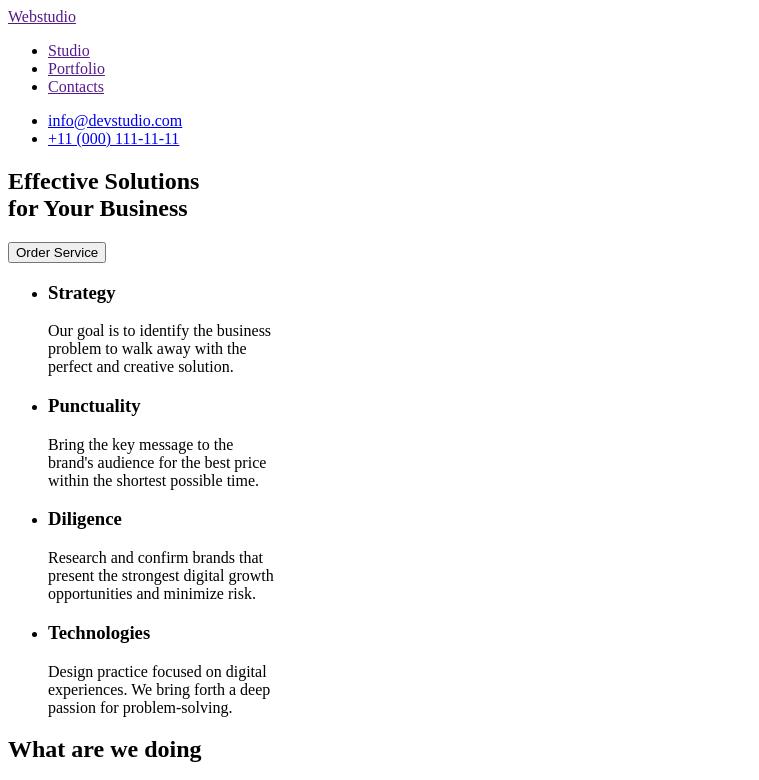
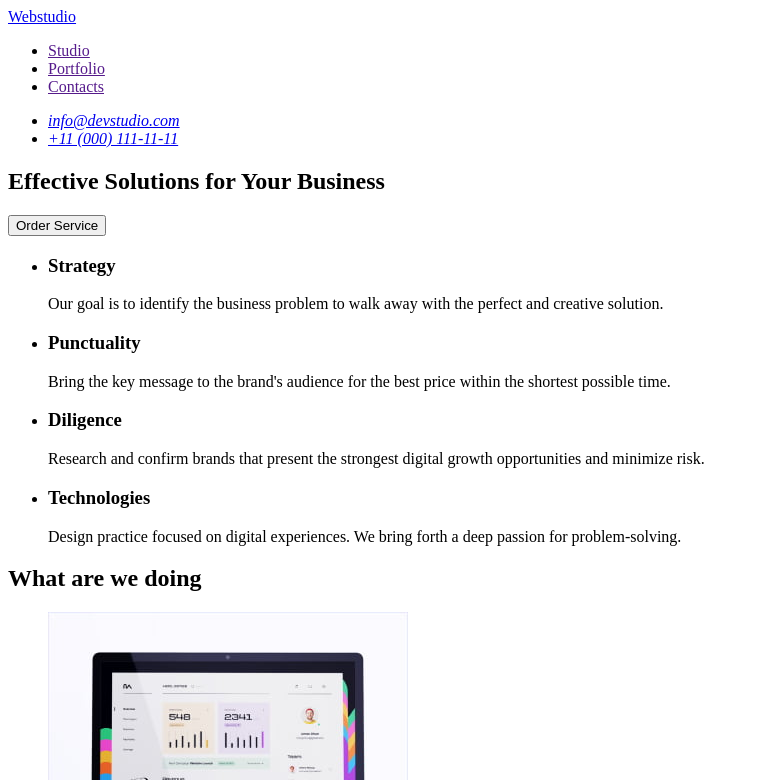
Before and after one commit to BortnikSv/goit-markup-hw-01, a plain HTML site: page index.html in a window 1280 px wide. Shown: the top 780 px of the page, without its empty margins (0-759 px from the left). Drawn offline with Linux system fonts and the light colour scheme.

Commit message:
Update index.html

```diff
--- a/index.html
+++ b/index.html
@@ -12,7 +12,7 @@
     <!-- Header section -->
     <header>
         <nav>
-            <a href="">Web<span>studio</span></a>
+            <a href="./index.html">Webstudio</a>
             <ul>
                 <li>
                     <a href="">Studio</a>
@@ -25,15 +25,21 @@
                 </li>
             </ul>
         </nav>
-        <ul>
-            <li><a href="mailto:info@devstudio.com">info@devstudio.com</a></li>
-            <li><a href="tel:+110001111111">+11 (000) 111-11-11</a></li>
-        </ul>
+        <address>
+            <ul>
+                <li>
+                    <a href="mailto:info@devstudio.com">info@devstudio.com</a>
+                </li>
+                <li>
+                    <a href="tel:+110001111111">+11 (000) 111-11-11</a>
+                </li>
+            </ul>
+        </address>
     </header>
     <main>
         <!-- Hero section -->
         <section>
-            <h1>Effective Solutions <br>for Your Business</h1>
+            <h1>Effective Solutions for Your Business</h1>
             <button type="button">Order Service</button>
         </section>
         <!-- Features section -->
@@ -42,19 +48,19 @@
             <ul>
                 <li>
                     <h3>Strategy</h3>
-                    <p>Our goal is to identify the business <br>problem to walk away with the <br>perfect and creative solution. </p>
+                    <p>Our goal is to identify the business problem to walk away with the perfect and creative solution. </p>
                 </li>
                 <li>
                     <h3>Punctuality</h3>
-                    <p>Bring the key message to the <br>brand's audience for the best price <br>within the shortest possible time.</p>
+                    <p>Bring the key message to the brand's audience for the best price within the shortest possible time.</p>
                 </li>
                 <li>
                     <h3>Diligence</h3>
-                    <p>Research and confirm brands that <br>present the strongest digital growth <br>opportunities and minimize risk.</p>
+                    <p>Research and confirm brands that present the strongest digital growth opportunities and minimize risk.</p>
                 </li>
                 <li>
                     <h3>Technologies</h3>
-                    <p>Design practice focused on digital <br>experiences. We bring forth a deep <br>passion for problem-solving.</p>
+                    <p>Design practice focused on digital experiences. We bring forth a deep passion for problem-solving.</p>
                 </li>
             </ul>
 
@@ -70,7 +76,7 @@
         </section>
         <!-- Team section -->
         <section>
-            <h3>Our Team</h3>
+            <h2>Our Team</h2>
             <ul>
                 <li>
                     <img src="./images/our_team/Mark-Guerrero.jpg" alt="Man with beard" width="264" height="260">
@@ -80,7 +86,7 @@
                 <li>
                     <img src="./images/our_team/Tom-Ford.jpg" alt="Man smiles" width="264" height="260">
                     <h3>Tom Ford</h3>
-                    <p>Frontend Developer/p>
+                    <p>Frontend Developer</p>
                 </li>
                 <li>
                     <img src="./images/our_team/Camila-Garcia.jpg" alt="Girl with long hair" width="264" height="260">
@@ -97,8 +103,8 @@
     </main>
     <!-- Footer section -->
     <footer>
-        <a href="">Web<span>studio</span></a>
-        <p>Increase the flow of customers and <br>sales for your business with digital <br>marketing & growth solutions.</p>
+        <a href="./index.html">Webstudio</a>
+        <p>Increase the flow of customers and sales for your business with digital marketing & growth solutions.</p>
     </footer>
 </body>
 </html>
```
